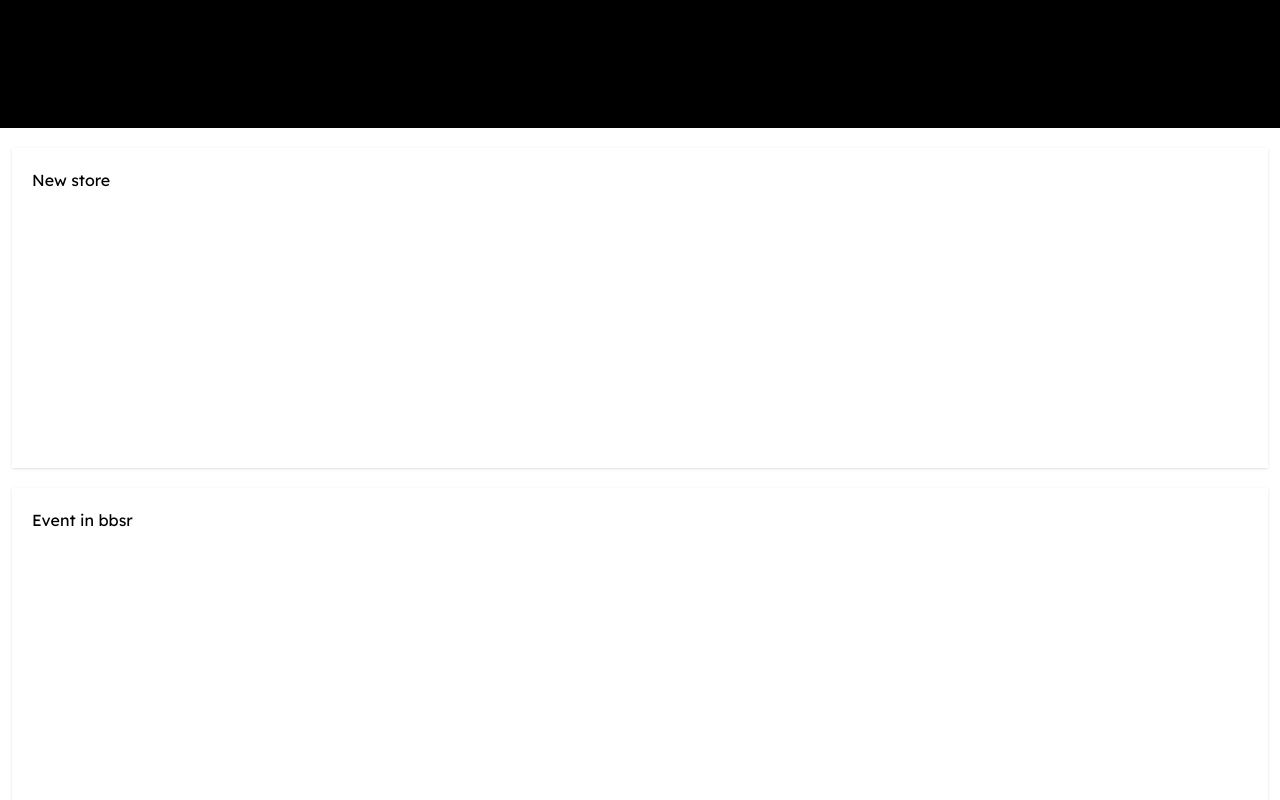
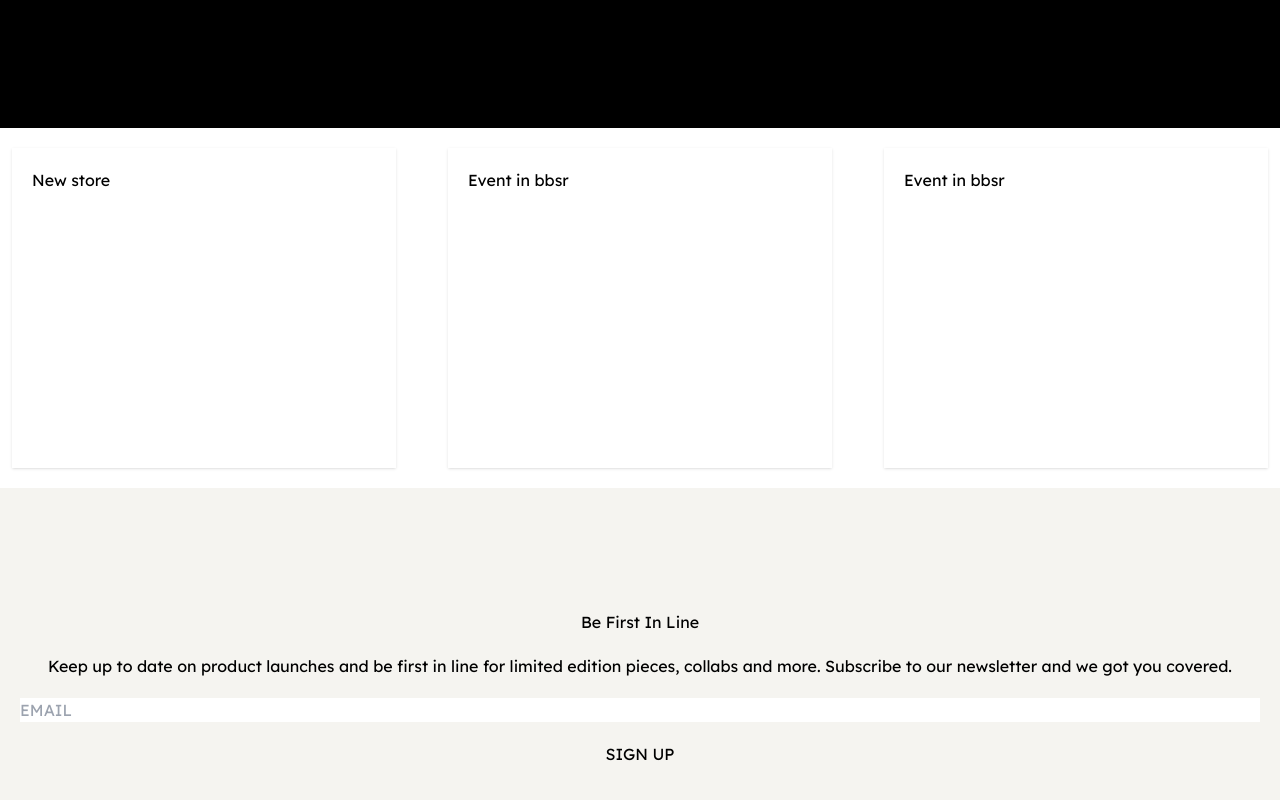
Before and after one commit to Subham-Beura/ekirana, a Next.js app: page / in a window 1280 px wide. Shown: the part 2640-3440 px from the top of the page. Built offline with nearby package versions, Linux system fonts and the light colour scheme.

Commit message:
style cards

```diff
--- a/pages/index.tsx
+++ b/pages/index.tsx
@@ -41,9 +41,16 @@ export default function Home() {
         <h4>100% cotton</h4>
         <p>EXTREME </p>
       </section>
-      <section>
-      <div className="m-3 my-5 h-[40vh] p-5 shadow ">New store</div>
-      <div className="m-3 my-5 h-[40vh] p-5 shadow ">Event in bbsr</div>
+      <section className="w-screen md:flex md:justify-between">
+        <div className="m-3 my-5 h-[40vh] p-5 shadow md:w-[30vw]">
+          New store
+        </div>
+        <div className="m-3 my-5 h-[40vh] p-5 shadow md:w-[30vw]">
+          Event in bbsr
+        </div>
+        <div className="m-3 my-5 h-[40vh] p-5 shadow md:w-[30vw]">
+          Event in bbsr
+        </div>
       </section>
       <section className="flex h-[50vh] flex-col justify-center space-y-5 bg-beige px-5 text-center">
         <h4>Be First In Line</h4>
```
